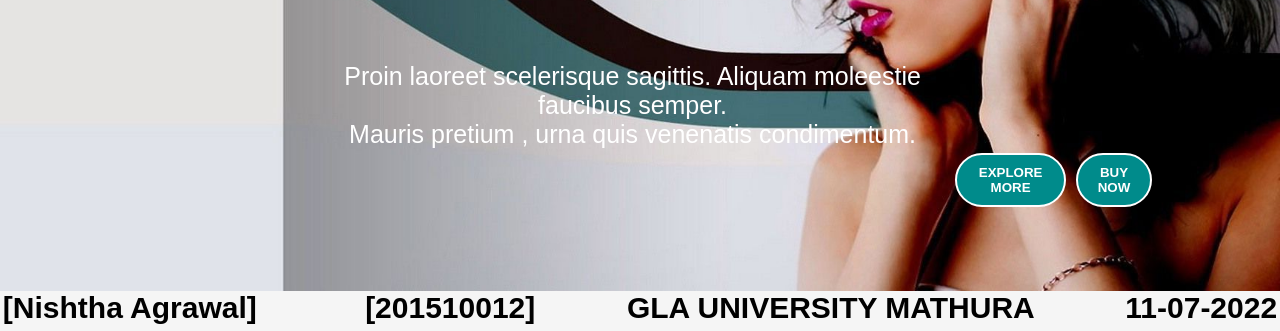
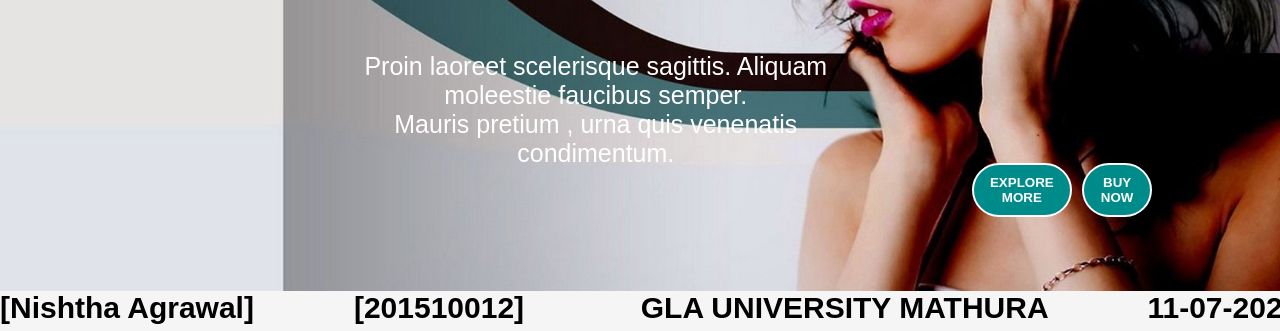
Before and after one commit to Nishthaag30/jovac-practice-exam, a plain HTML site: page index.html in a window 1280 px wide. Shown: the part 509-840 px from the top of the page. Drawn offline with Linux system fonts and the light colour scheme; a script that the page names is missing.

Commit message:
final submission

```diff
--- a/index.html
+++ b/index.html
@@ -1,3 +1,4 @@
+
 <!DOCTYPE html>
 <html lang="en">
 <head>
@@ -8,9 +9,9 @@
     <link rel="stylesheet" href="./style.css">
 </head>
 <body>
-    <div class="B1" >
+    <div class="Box1" >
         <div class="nbar">
-            <img src="./logo_koral.png" alt="loading" class="logo" >
+            <img src="./logo_koral.png" alt="loading" class="logo">
             <ul>
                 <li><a href="#" style="color:black;text-underline-position: below;">HOME</a></li>
                 <li><a href="#" style="color:black;">PAGES</a></li>
@@ -20,20 +21,20 @@
                 <li><a href="#" style="color:black;">BLOG</a></li>
             </ul>
         </div>
-        <div class="b2">
-            <div class="a1">
+        <div class="content">
+            <div class="left-col">
                 <h1>Perfect images <br>
                 for perfect websites</h1>
             </div>
-            <div class="a2">
+            <div class="right-col">
                 <p>Proin laoreet scelerisque sagittis. Aliquam moleestie faucibus semper. <br> Mauris pretium , urna quis venenatis condimentum.</p>
-                <button id="bt1">EXPLORE MORE</button>
-                <button id="bt2">BUY NOW</button>
+                <button id="nba">EXPLORE MORE</button>
+                <button id="nb">BUY NOW</button>
             </div>
         </div>
     </div>
     <footer>
-        <pre>[Nishtha Agrawal]             [201510012]           GLA UNIVERSITY MATHURA           11-07-2022</pre>
+        <pre>[Nishtha Agrawal]            [201510012]              GLA UNIVERSITY MATHURA            11-07-2022</pre>
     </footer>
     <script src="./java.js"></script>
 </body>
--- a/style.css
+++ b/style.css
@@ -4,7 +4,7 @@
     font-family: Arial, Helvetica, sans-serif;
 }
 
-.B1{
+.Box1{
     height: 100vh;
     width: 100%;
     background-image: url(./img2.jpg);
@@ -13,11 +13,8 @@
     position: relative;
     justify-content: flex-end;
     display: flex;
+}
 
-}
-body{
-    font-family: Arial, Helvetica, sans-serif;
-}
 .nbar{
     width: 100%;
     margin: auto;
@@ -29,7 +26,9 @@ body{
     color: #fff;
     margin-top: 0px;
 }
-
+body{
+    font-family: Arial, Helvetica, sans-serif;
+}
 .logo{
     width: 100px;
     cursor: pointer;
@@ -46,24 +45,24 @@ body{
     color: 5f5f5f;
     font-size: 15px;
 }
-.b2{
+.content{
     width: 100%;
     position:absolute;
     top: 40%;
     text-align: center;
 }
-.a1{
+.left-col{
     margin-left: 25%;
     margin-top: 2px;
 }
-.a1 h1{
+.left-col h1{
     font-size: 90px;
     color: #fff;
     line-height: 90px;
     float: left;
     font-family: Arial, Helvetica, sans-serif;
 }
-.a2{
+.right-col{
     float: left;
     margin-right: 10%;
     margin-top: 10px;
@@ -85,9 +84,19 @@ footer{
     font-weight: bolder;
     font-size: 30px;
 }
-#bt1{
+#nb{
     margin-left: 10px;
-    margin-top: 150px;
+    margin-top: 160px;
+    padding: 10px;
+    font-weight: bold;
+    color: white;
+    background-color: darkcyan;
+    border: 2px solid white;
+    border-radius: 40px;
+ }
+#nba{
+    margin-left: 100px;
+    margin-top: 160px;
     padding: 10px;
     background-color: darkcyan;
     font-weight: bold;
@@ -95,19 +104,11 @@ footer{
     border: 2px solid white;
     border-radius: 40px;
 }
-#bt2{
-    margin-left: 10px;
-    margin-top: 150px;
-    padding: 10px;
-    font-weight: bold;
-    color: white;
-    background-color: darkcyan;
-    border: 2px solid white;
-    border-radius: 40px;
- }
-#bt1:hover{
+
+#nb:hover{
     background-color: palevioletred;
 }
-#bt2:hover{
+
+#nba:hover{
     background-color: palevioletred;
 }
```
